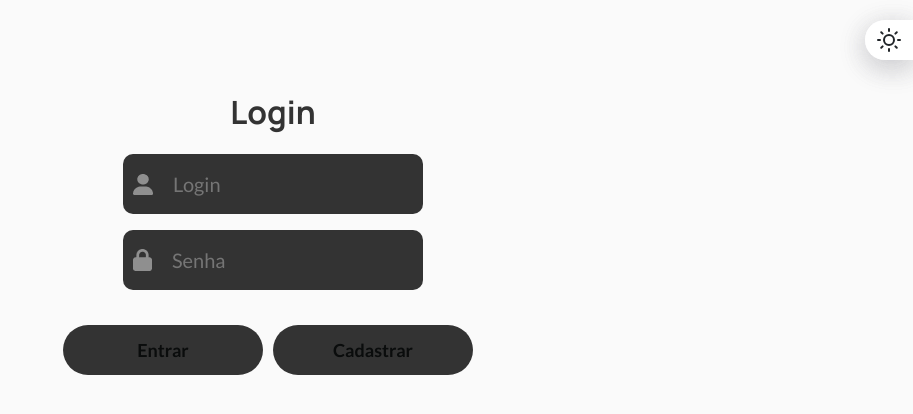
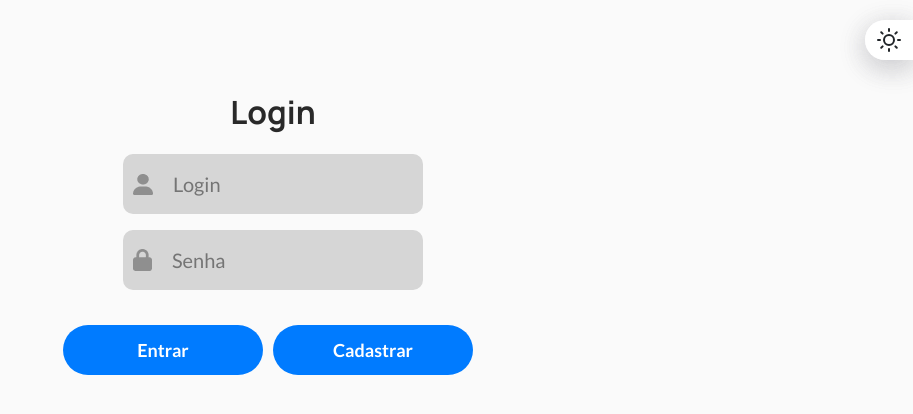
Before and after one commit to Equipe-Meta-Code/Dashboard-Pro4Tech, a React (Vite) app in the folder dashboard/: page / in a window 1280 px wide. Shown: the top 414 px of the page, without its empty margins (367-1280 px from the left). Built offline with nearby package versions, Linux system fonts and the light colour scheme.

Commit message:
Ajustes na paleta de cores das páginas de Login e Cadastro
Mudanças realizadas no light mode

```diff
--- a/dashboard/src/App.scss
+++ b/dashboard/src/App.scss
@@ -53,8 +53,12 @@
     --light-color: #292929;
     --light-shadow1: rgba(0, 0, 0, 0.1) 0px 4px 12px;
     --calendar-day-color: #292929;
-    --page-cadastro: #333;
-    --page-cadastro2: #333;
+    --page-cadastro: #d6d6d6;
+    --page-cadastro2: #007bff;
+    --page-cadastro-titulo: #292929;
+    --page-cadastro-hover: #ececec;
+    --page-cadastro-hover-border: #007bff;
+    --page-cadastro-hover-text: #292929;
   }
 
   @mixin darkMode {
@@ -98,6 +102,12 @@
     --calendar-day-color: #F3F5F7;
     --page-cadastro: #eaeaea;
     --page-cadastro2: #007bff;
+    --page-cadastro-titulo: #eaeaea;
+    //--page-cadastro-hover: #525252;
+    //--page-cadastro-hover-border: #525252;
+    --page-cadastro-hover-text: #292929;
+    --page-cadastro-hover: #ececec;
+    --page-cadastro-hover-border: #007bff;
   }
 
 * {
--- a/dashboard/src/components/pages/styles.scss
+++ b/dashboard/src/components/pages/styles.scss
@@ -19,7 +19,7 @@ body{
     align-items: center;
 
 .title-label {
-    color: var(--page-cadastro);
+    color: var(--page-cadastro-titulo);
     font-size: 32px;
     font-weight: 700;
     font-family: var(--font-family-manrope);
@@ -77,15 +77,18 @@ body{
     cursor: pointer;
     padding: 14px;
     background-color: var(--page-cadastro2);
-    color: var(--fourth-color);
+    color: white;
     margin-right: 10px;
   }
 }
 
 .submit:hover{
-    background: var(--base-text-color);
-    color: var(--page-cadastro);
+    background: var(--page-cadastro-hover);
+    color: var(--page-cadastro-hover-text);
     font-weight: bold;
+    padding: 11px;
+    border: solid;
+    border-color: var(--page-cadastro-hover-border);
 }
 
 .gray{
```
